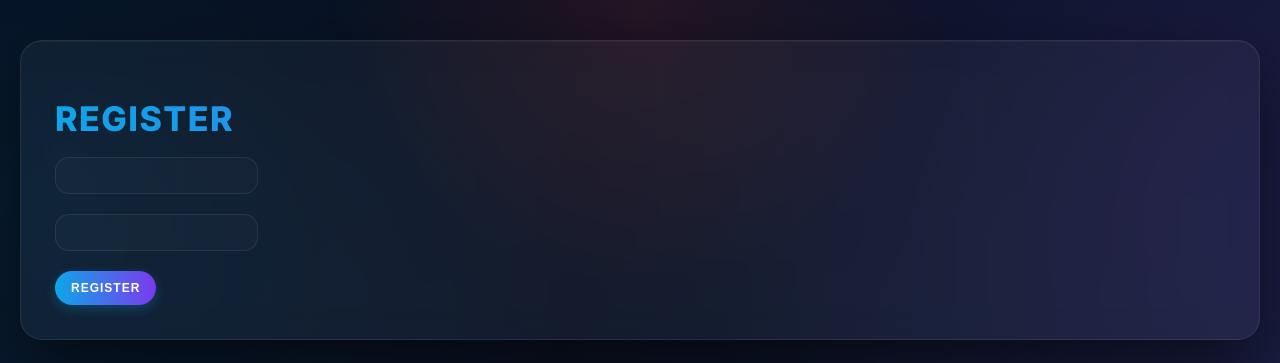
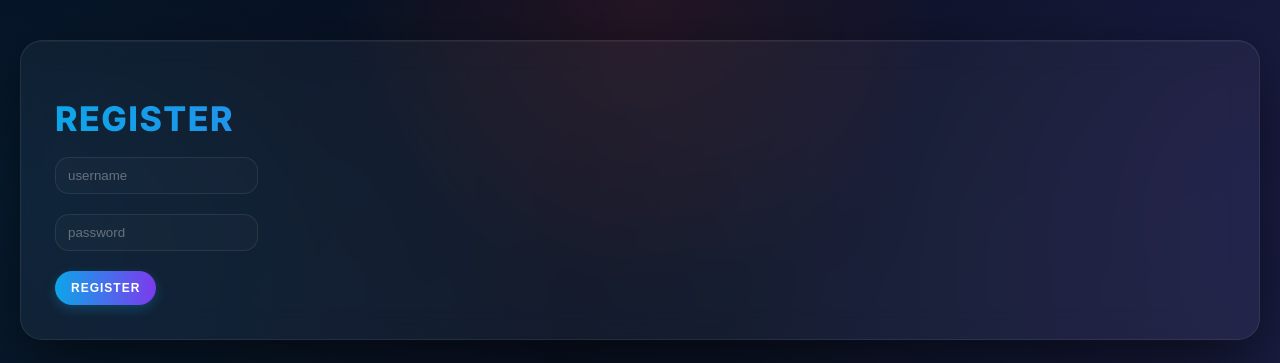
Before and after one commit to verbruggenvik12/Examen, a Flask app: page /register in a window 1280 px wide. Shown: the top 363 px of the page. Run offline with Flask 3, Linux system fonts and the light colour scheme; some libraries are stand-ins or nearby versions.

Commit message:
DEfinitieve site met laaste wijzigingen

```diff
--- a/project/templates/register.html
+++ b/project/templates/register.html
@@ -62,7 +62,7 @@
 
             Geen placeholder aanwezig, dus lege invoer start hier.
         -->
-        <input name="username">
+        <input name="username" placeholder="username">
 
         <br><br>
 
@@ -77,6 +77,7 @@
         <input
             type="password"
             name="password"
+            placeholder="password"
         >
 
         <br><br>
```
